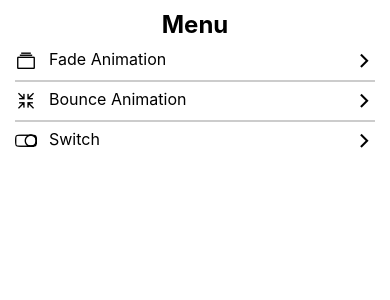
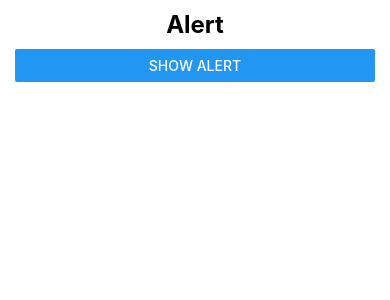
Before and after one commit to tris460/ReactNativeGists, a React Native app: screen /Alert in a window 390 px wide. Shown: the top 300 px of the page. Built offline with nearby package versions, Linux system fonts and the light colour scheme.

Commit message:
Add alert

```diff
--- a/src/data/menuItems.tsx
+++ b/src/data/menuItems.tsx
@@ -16,4 +16,9 @@ export const menuItems: FlatListItemInterface[] = [
         icon: 'toggle-outline',
         component: 'Switch'
     },
+    {
+        name: 'Alert',
+        icon: 'alert-circle-outline',
+        component: 'Alert'
+    },
 ];
--- a/src/navigation/Navigator.tsx
+++ b/src/navigation/Navigator.tsx
@@ -3,6 +3,7 @@ import Home from "../screens/Home";
 import FadeAnimation from "../screens/FadeAnimation";
 import BounceAnimation from "../screens/BounceAnimation";
 import Switch from "../screens/Switch";
+import AlertScreen from "../screens/AlertScreen";
 
 const Stack = createStackNavigator();
 
@@ -13,6 +14,7 @@ const Navigator = () => {
         <Stack.Screen name="FadeAnimation" component={FadeAnimation} />
         <Stack.Screen name="BounceAnimation" component={BounceAnimation} />
         <Stack.Screen name="Switch" component={Switch} />
+        <Stack.Screen name="Alert" component={AlertScreen} />
     </Stack.Navigator>
   )
 }
--- /dev/null
+++ b/src/screens/AlertScreen.tsx
@@ -0,0 +1,40 @@
+import React from 'react'
+import { Alert, Button, Text, View } from 'react-native'
+import { styles } from '../theme/appTheme'
+
+const AlertScreen = () => {
+    const showAlert = () => {
+        Alert.alert(
+            "Title",
+            "Message",
+            [
+                {
+                    text: 'Cancel',
+                    onPress: () => console.log('Cancelled'),
+                    style: 'cancel'
+                },
+                {
+                    text: 'OK',
+                    onPress: () => console.log('OK'),
+                }
+            ],
+            {
+                cancelable: true
+            }
+        )
+    }
+
+    return (
+        <View style={styles.container}>
+            <Text style={styles.title}>
+                Alert
+            </Text>
+            <Button
+                title='Show alert'
+                onPress={showAlert}
+                />
+        </View>
+    )
+}
+
+export default AlertScreen
```
